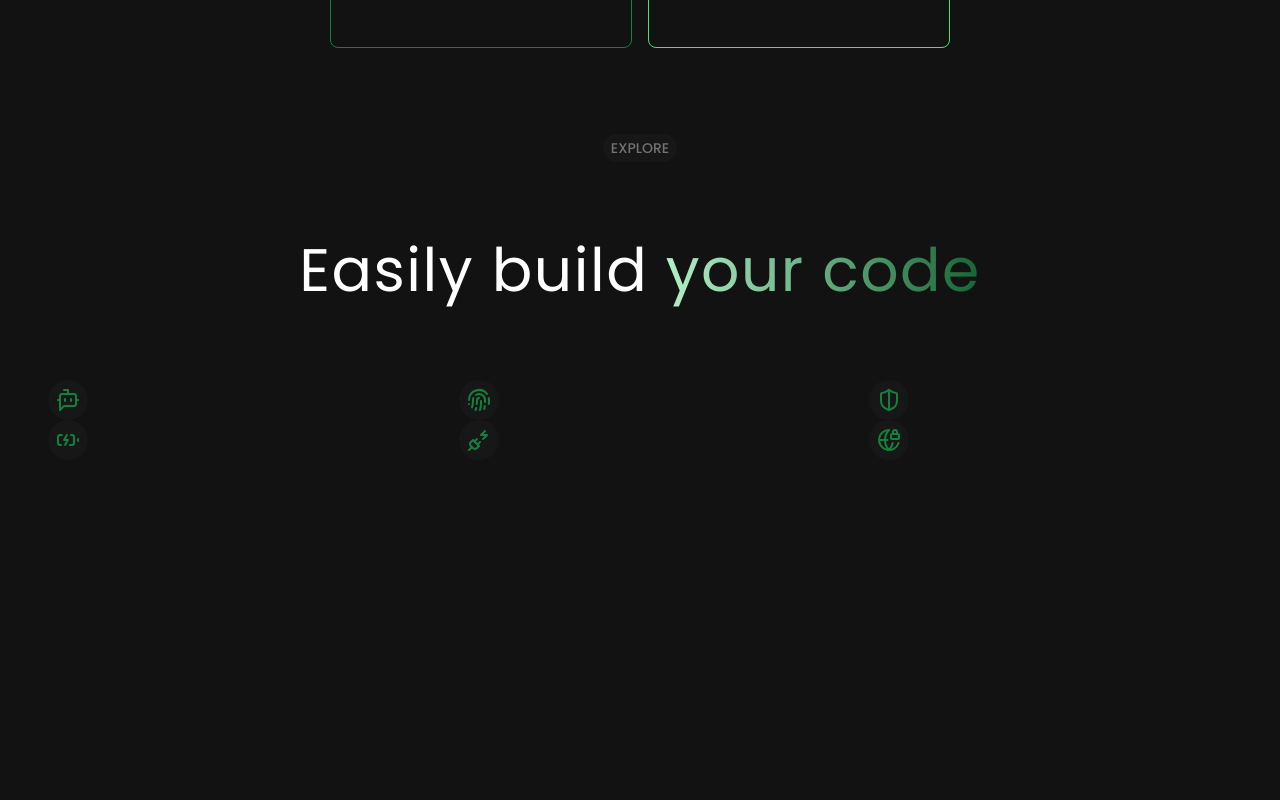
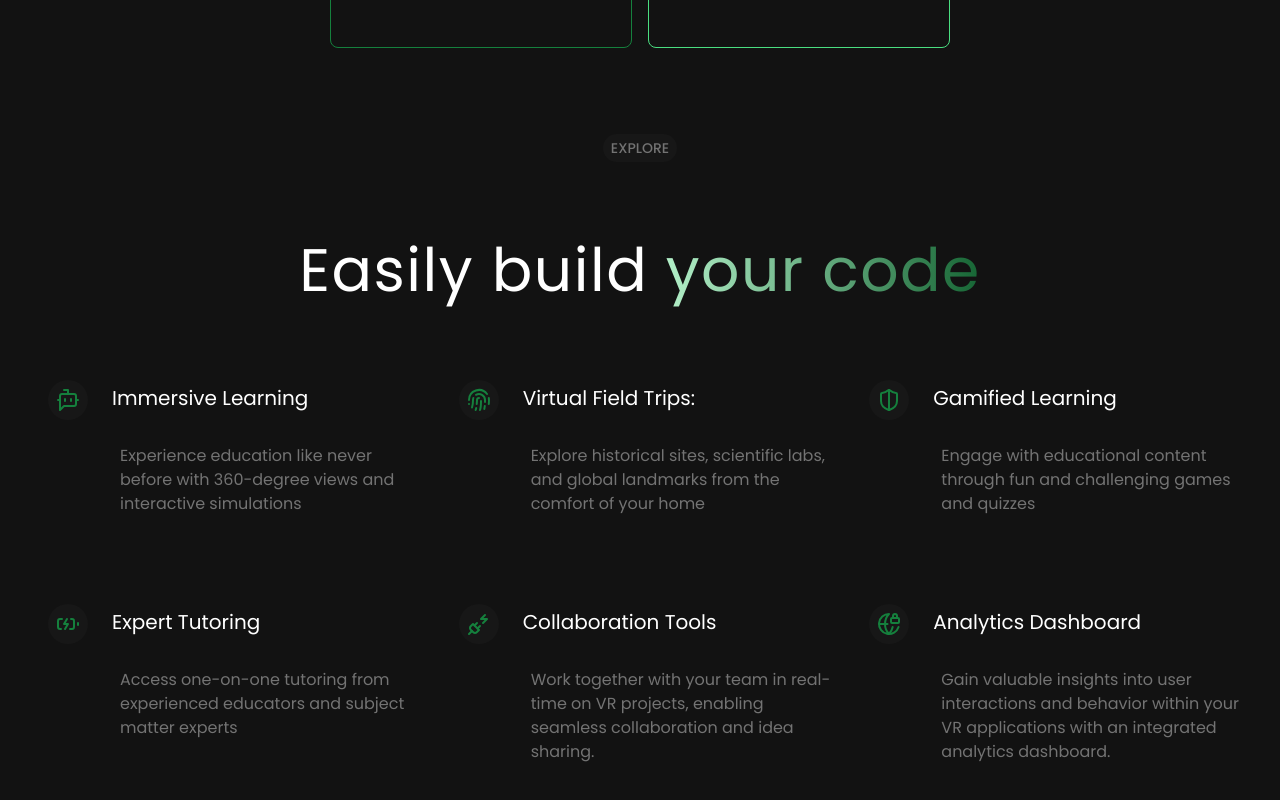
Before and after one commit to seunosinowo/ThoZone-VR, a React (Vite) app: page / in a window 1280 px wide. Shown: the part 659-1459 px from the top of the page. Built offline with nearby package versions, Linux system fonts and the light colour scheme; grey boxes are pictures that could not be loaded.

Commit message:
Completed Explore Session

```diff
--- a/src/components/ExploreSection.jsx
+++ b/src/components/ExploreSection.jsx
@@ -21,14 +21,16 @@
             {explores.map((explore, index) => (
                 <div key={index} className='w-full sm:w-1/2 lg:w-1/3'>
                     <div className='flex'>
-                        <div className='mx-6 h-10 w-10 p-2 bg-neutral-900 text-green-700 justify-center items-center rounded-full'>
+                        <div className='flex mx-6 h-10 w-10 p-2 bg-neutral-900 text-green-700 justify-center items-center rounded-full'>
                             {explore.icon}
-                            {/* <div>{explore.text}
-                                <div>{explore.description}
+                        </div>
+                            <div>
+                                <h5 className='mt-1 mb-6 text-xl'>{explore.text}</h5>
+                                <div className='text-md text-neutral-500 p-2 mb-20 mt-auto'>{explore.description}
 
                                 </div>
-                            </div> */}
-                        </div>
+                            </div>
+
                     </div>
                 </div>
             ))}
```
